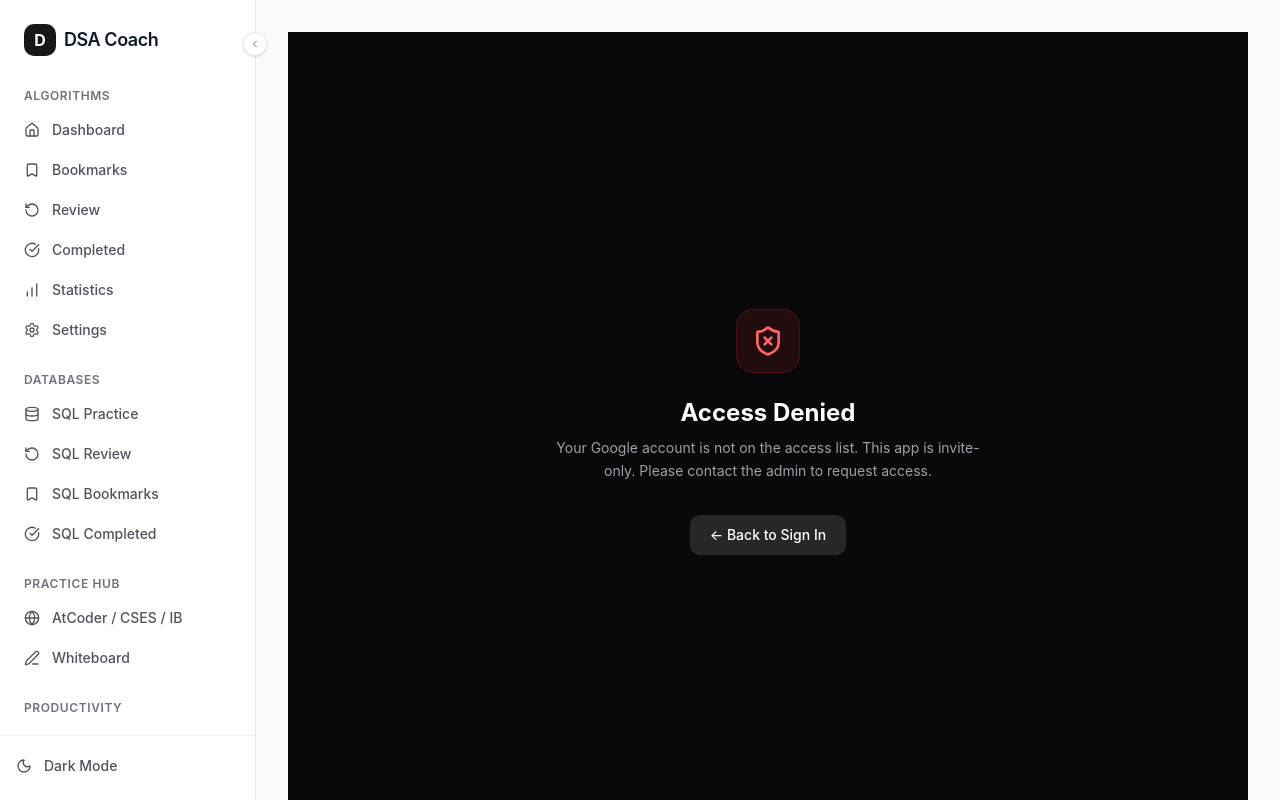
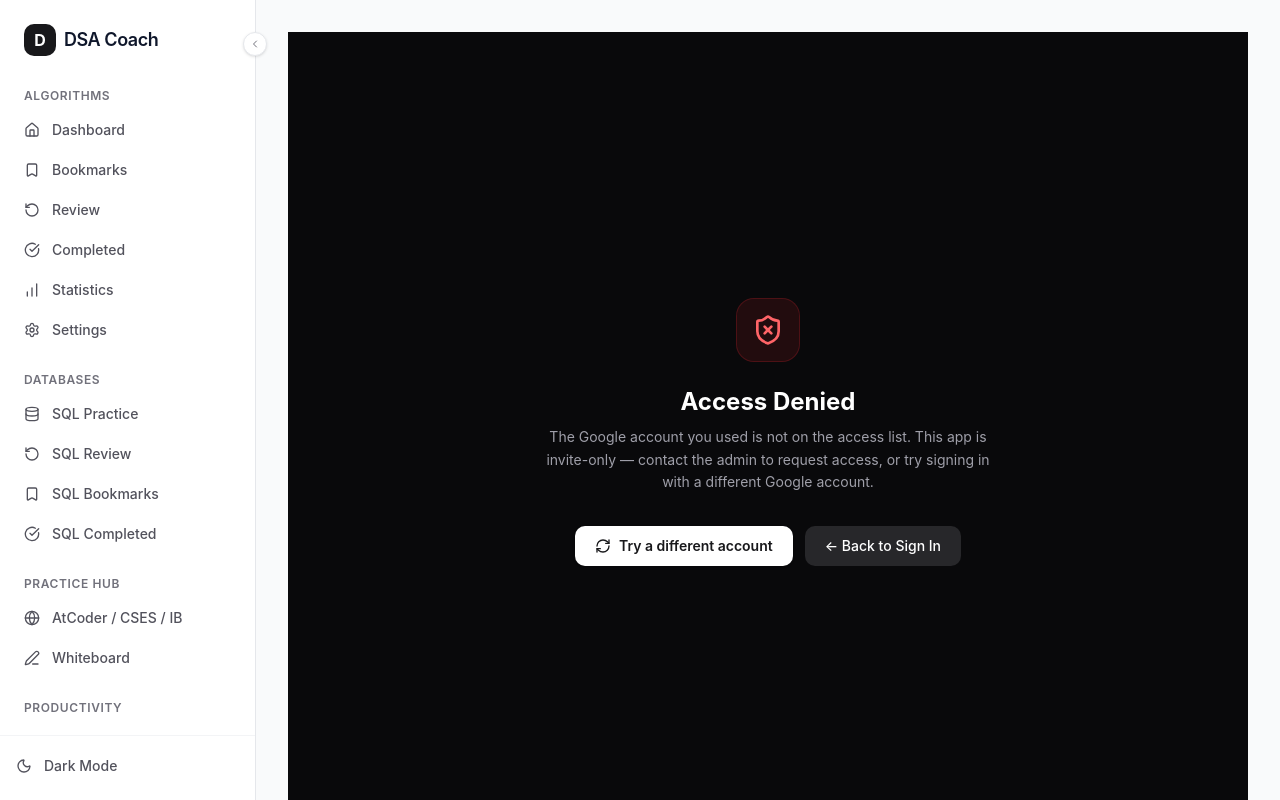
Before and after one commit to arvindreddy422/algo, a Next.js app: page /access-denied in a window 1280 px wide. Built offline with nearby package versions, Linux system fonts and the light colour scheme; no server answers; the database is empty.

Commit message:
iss: auth

```diff
--- a/app/access-denied/page.tsx
+++ b/app/access-denied/page.tsx
@@ -1,11 +1,15 @@
+"use client";
+
 import Link from "next/link";
-import { ShieldX } from "lucide-react";
+import { ShieldX, RefreshCw } from "lucide-react";
+import { signIn } from "next-auth/react";
 
-export const metadata = {
-  title: "Access Denied — DSA Coach",
+export default function AccessDeniedPage() {
+  const trySwitchAccount = () => {
+    // Force Google to show the account picker so user can try a different Gmail
+    signIn("google", { callbackUrl: "/" }, { prompt: "select_account" });
   };
 
-export default function AccessDeniedPage() {
   return (
     <div className="min-h-screen bg-zinc-950 flex items-center justify-center p-4">
       <div className="text-center max-w-md">
@@ -14,16 +18,31 @@ export default function AccessDeniedPage() {
         </div>
         <h1 className="text-2xl font-bold text-white mb-2">Access Denied</h1>
         <p className="text-zinc-400 mb-8 text-sm leading-relaxed">
-          Your Google account is not on the access list. This app is invite-only.
-          Please contact the admin to request access.
+          The Google account you used is not on the access list.
+          This app is invite-only — contact the admin to request access,
+          or try signing in with a different Google account.
         </p>
+
+        <div className="flex flex-col sm:flex-row gap-3 justify-center">
+          {/* Try a different Google account */}
+          <button
+            id="try-different-account-btn"
+            onClick={trySwitchAccount}
+            className="inline-flex items-center justify-center gap-2 px-5 py-2.5 bg-white hover:bg-zinc-100 text-zinc-900 text-sm font-semibold rounded-lg transition-colors shadow-sm"
+          >
+            <RefreshCw className="w-4 h-4" />
+            Try a different account
+          </button>
+
+          {/* Back to sign in */}
           <Link
             href="/login"
-          className="inline-flex items-center gap-2 px-5 py-2.5 bg-zinc-800 hover:bg-zinc-700 text-white text-sm font-medium rounded-lg transition-colors"
+            className="inline-flex items-center justify-center gap-2 px-5 py-2.5 bg-zinc-800 hover:bg-zinc-700 text-white text-sm font-medium rounded-lg transition-colors"
           >
             ← Back to Sign In
           </Link>
         </div>
       </div>
+    </div>
   );
 }
--- a/app/login/SignInButton.tsx
+++ b/app/login/SignInButton.tsx
@@ -8,7 +8,10 @@ export function SignInButton() {
 
   const handleSignIn = async () => {
     setLoading(true);
-    await signIn("google", { callbackUrl: "/" });
+    // prompt:"select_account" forces Google to show the account picker
+    // even when only one account is already signed in — essential for
+    // users who have multiple Gmail accounts in their browser.
+    await signIn("google", { callbackUrl: "/" }, { prompt: "select_account" });
   };
 
   return (
--- a/auth.ts
+++ b/auth.ts
@@ -26,8 +26,8 @@ export const { handlers, auth, signIn, signOut } = NextAuth({
         .limit(1);
 
       if (allowed.length === 0) {
-        // Not allowed — redirect to access-denied
-        return "/access-denied";
+        // Not on the allowlist — deny sign in, NextAuth will redirect to pages.error
+        return false;
       }
 
       // Upsert the user record
```
Also changed, not shown: 1 other file (tests, documents, lock files or other folders). Lines whose indentation alone changed are shown as unchanged.
